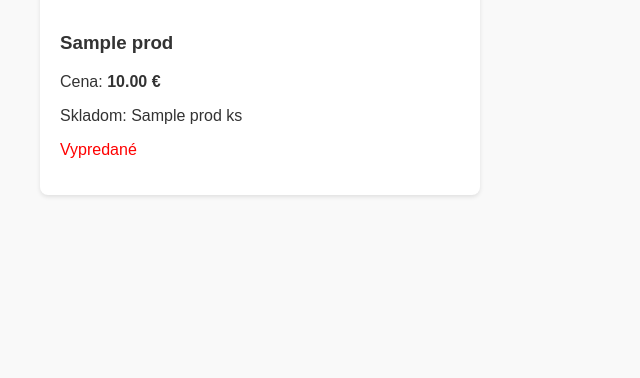
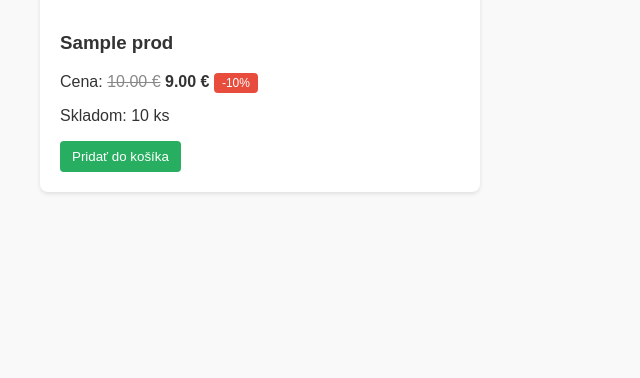
Before and after one commit to matuso1/eshop, a FastAPI app: template templates/index.html in a window 1280 px wide. Shown: the part 422-800 px from the top of the page, without its empty margins (0-640 px from the left). Run offline with FastAPI, Linux system fonts and the light colour scheme; the template is opened without the code that fills it: most values are stand-ins (such as "Sample title", 1, 10 or a date in 2020); grey boxes marked "Sample" are stand-in pictures.

Commit message:
Update index.html

```diff
--- a/templates/index.html
+++ b/templates/index.html
@@ -29,14 +29,14 @@
     {% if products %}
         {% for product in products %}
             <div class="product-card">
-                {% if product[5] %}
-                    <img src="{{ product[5] }}" alt="{{ product[1] }}" class="product-img">
+                {% if product.image_url %}
+                    <img src="{{ product.image_url }}" alt="{{ product.name }}" class="product-img">
                 {% endif %}
-                <h3>{{ product[1] }}</h3>
+                <h3>{{ product.name }}</h3>
 
-                {% set base_price = product[2] %}
-                {% set stock = product[3] %}
-                {% set prod_discount = product[4] %}
+                {% set base_price = product.price %}
+                {% set stock = product.stock %}
+                {% set prod_discount = product.discount %}
                 {% set final_price = base_price * (1 - prod_discount/100) %}
 
                 {% if prod_discount > 0 %}
@@ -51,7 +51,7 @@
                 <p>Skladom: {{ stock }} ks</p>
 
                 {% if stock > 0 %}
-                    <form action="/cart/add/{{ product[0] }}" method="POST" style="margin-top: 10px;">
+                    <form action="/cart/add/{{ product.id }}" method="POST" style="margin-top: 10px;">
                         <button type="submit" class="btn">Pridať do košíka</button>
                     </form>
                 {% else %}
```
